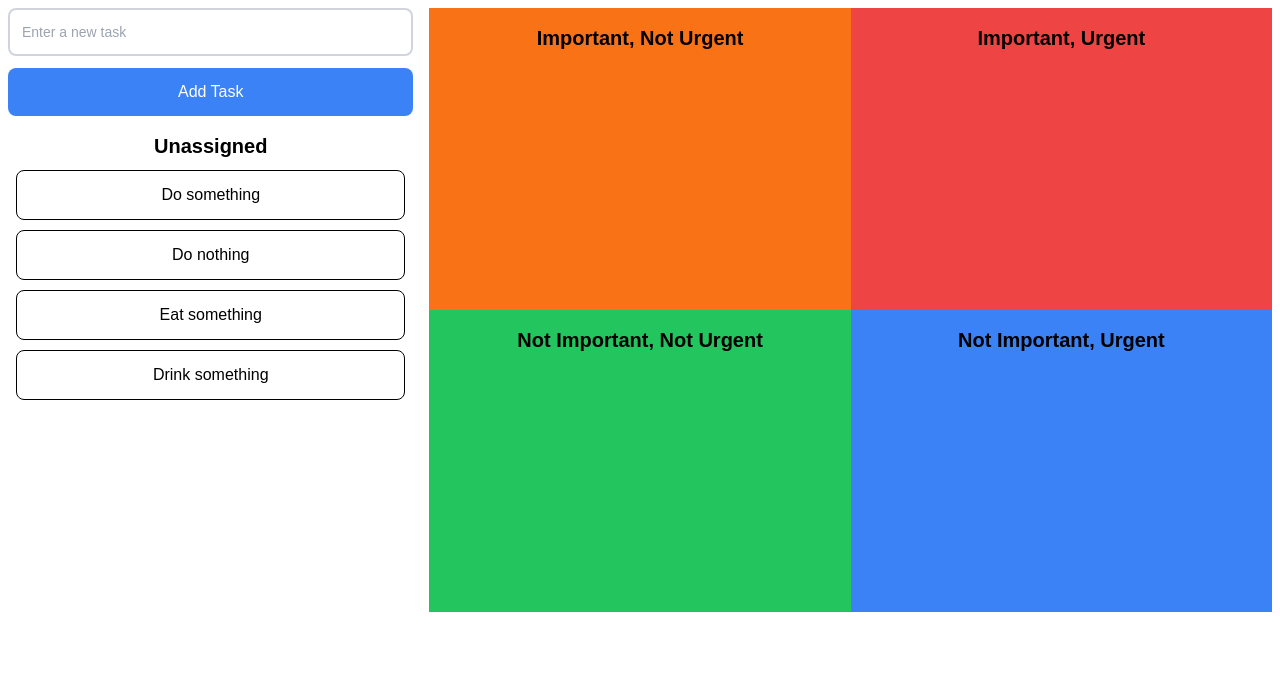
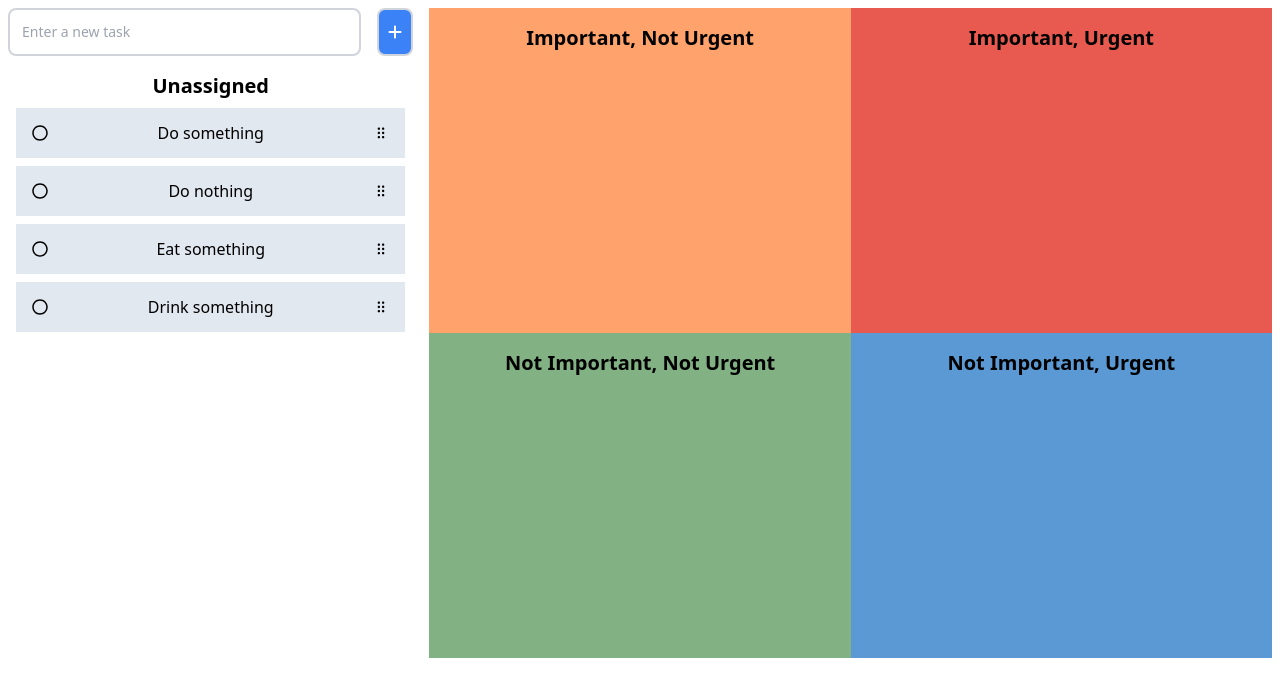
Before and after one commit to srothgan/Eisenhower-ToDo, a Next.js app: page / in a window 1280 px wide. Shown: the top 696 px of the page. Built offline with nearby package versions, Linux system fonts and the light colour scheme.

Commit message:
new styling, drag button, added icons

```diff
--- a/app/globals.css
+++ b/app/globals.css
@@ -1,27 +1,3 @@
 @tailwind base;
 @tailwind components;
 @tailwind utilities;
-
-:root {
-  --background: #ffffff;
-  --foreground: #171717;
-}
-
-@media (prefers-color-scheme: dark) {
-  :root {
-    --background: #0a0a0a;
-    --foreground: #ededed;
-  }
-}
-
-body {
-  color: var(--foreground);
-  background: var(--background);
-  font-family: Arial, Helvetica, sans-serif;
-}
-
-@layer utilities {
-  .text-balance {
-    text-wrap: balance;
-  }
-}
--- a/app/layout.js
+++ b/app/layout.js
@@ -1,28 +1,15 @@
 import localFont from "next/font/local";
 import "./globals.css";
 
-const geistSans = localFont({
-  src: "./fonts/GeistVF.woff",
-  variable: "--font-geist-sans",
-  weight: "100 900",
-});
-const geistMono = localFont({
-  src: "./fonts/GeistMonoVF.woff",
-  variable: "--font-geist-mono",
-  weight: "100 900",
-});
-
 export const metadata = {
-  title: "Create Next App",
+  title: "Eisenhower ToDo",
   description: "Generated by create next app",
 };
 
 export default function RootLayout({ children }) {
   return (
     <html lang="en">
-      <body
-        className={`${geistSans.variable} ${geistMono.variable} antialiased`}
-      >
+      <body>
         {children}
       </body>
     </html>
--- a/components/Container.tsx
+++ b/components/Container.tsx
@@ -16,7 +16,7 @@ import {
 import { arrayMove, sortableKeyboardCoordinates } from "@dnd-kit/sortable";
 import SortableContainer from "./SortableContainer";
 import Item from "./Item";
-
+import { FaPlus } from "react-icons/fa6";
 const Container = () => {
 
   const [items, setItems] = useState<{
@@ -175,7 +175,7 @@ const Container = () => {
       >
         {/* SortableContainer */}
         <div className='w-1/3 block p-2 '>
-        <form onSubmit={addTask} className="w-full">
+        <form onSubmit={addTask} className="w-full flex gap-4">
             <input
                 type="text"
                 value={newTask}
@@ -183,8 +183,8 @@ const Container = () => {
                 placeholder="Enter a new task"
                 className="w-full p-3 text-sm border-2 border-gray-300 rounded-lg focus:outline-none focus:border-blue-500 transition-colors"
             />
-            <button type="submit" className="mt-3 w-full bg-blue-500 text-white p-3 rounded-lg">
-                Add Task
+            <button type="submit" className="w-fit bg-blue-500 text-white p-2 rounded-lg border-2 border-gray-300 rounded-lg">
+                <FaPlus/>
             </button>
         </form>
             <SortableContainer
@@ -192,32 +192,37 @@ const Container = () => {
             items={items.container1}
             label="Unassigned"
             color="bg-white"
+            height=" h-[550px]"
             />
         </div>
-        <div className='w-2/3 grid grid-cols-2 m-2'>
+        <div className='w-2/3 grid grid-cols-2 m-2 rounded-xl'>
             <SortableContainer
             id="container2"
             label="Important, Not Urgent"
             items={items.container2}
-            color="bg-orange-500"
+            color="bg-modern-orange"
+            height=" h-[250px]"
             />
             <SortableContainer
             id="container3"
             label="Important, Urgent"
             items={items.container3}
-            color="bg-red-500"
+            color="bg-modern-red"
+            height=" h-[250px]"
             />
             <SortableContainer
             id="container4"
             label="Not Important, Not Urgent"
             items={items.container4}
-            color="bg-green-500"
+            color="bg-modern-green"
+            height=" h-[250px]"
             />
             <SortableContainer
             id="container5"
             label="Not Important, Urgent"
             items={items.container5}
-            color="bg-blue-500"
+            color="bg-modern-blue"
+            height=" h-[250px]"
             />
         </div>
         {/* DragOverlay */}
--- a/components/Item.tsx
+++ b/components/Item.tsx
@@ -3,7 +3,7 @@ import React from "react";
 
 const Item = ({ id }: { id: UniqueIdentifier }) => {
   return (
-    <div className="w-full h-[50px] flex items-center justify-center my-2.5 border border-black rounded-lg">
+    <div className="w-full flex items-center justify-center ">
       {id}
     </div>
   );
--- a/components/SortableContainer.tsx
+++ b/components/SortableContainer.tsx
@@ -6,12 +6,14 @@ const SortableContainer = ({
   id,
   items,
   label,
-  color
+  color,
+  height
 }: {
   id: string;
   items: string[];
   label: string;
   color: string;
+  height : string
 }) => {
   const { setNodeRef } = useDroppable({
     id,
@@ -25,7 +27,7 @@ const SortableContainer = ({
       <SortableContext id={id} items={items} strategy={rectSortingStrategy}>
         <div
           ref={setNodeRef}
-          className="w-full h-[250px] overflow-auto"
+          className={`w-full${height} overflow-auto`}
         >
           {items.map((id: string) => (
             <SortableItem key={id} id={id} />
--- a/components/SortableItem.tsx
+++ b/components/SortableItem.tsx
@@ -3,6 +3,8 @@ import { CSS } from "@dnd-kit/utilities";
 import type { UniqueIdentifier } from "@dnd-kit/core";
 import Item from "./Item";
 import React from "react";
+import { RxDragHandleDots2 } from "react-icons/rx";
+import { FaRegCircle } from "react-icons/fa";
 const SortableItem = ({ id }: { id: UniqueIdentifier }) => {
   const { attributes, listeners, setNodeRef, transform, transition } =
     useSortable({ id });
@@ -11,10 +13,12 @@ const SortableItem = ({ id }: { id: UniqueIdentifier }) => {
     <div
       ref={setNodeRef}
       style={{ transform: CSS.Transform.toString(transform), transition }}
-      {...attributes}
-      {...listeners}
+      className="w-full flex items-center justify-between my-2 px-4 bg-slate-200 h-[50px]"
     >
+      <button type="button"><FaRegCircle/></button>
       <Item id={id} />
+      <button {...attributes}
+      {...listeners}><RxDragHandleDots2/></button>
     </div>
   );
 };
--- a/package.json
+++ b/package.json
@@ -13,7 +13,8 @@
     "@dnd-kit/sortable": "^8.0.0",
     "next": "14.2.9",
     "react": "^18.3.1",
-    "react-dom": "^18.3.1"
+    "react-dom": "^18.3.1",
+    "react-icons": "^5.3.0"
   },
   "devDependencies": {
     "eslint": "^8",
--- a/tailwind.config.js
+++ b/tailwind.config.js
@@ -6,12 +6,14 @@ module.exports = {
     "./app/**/*.{js,ts,jsx,tsx,mdx}",
   ],
   theme: {
-    extend: {
-      colors: {
-        background: "var(--background)",
-        foreground: "var(--foreground)",
-      },
-    },
+    extend :{
+      colors :{
+        "modern-orange" : "#FFA26B",
+        "modern-red" : "#E85A4F",
+        "modern-green" : "#82B284",
+        "modern-blue" : "#5A99D3",
+      }
+    }
   },
   plugins: [],
 };
```
Also changed, not shown: 1 other file (tests, documents, lock files or other folders).
